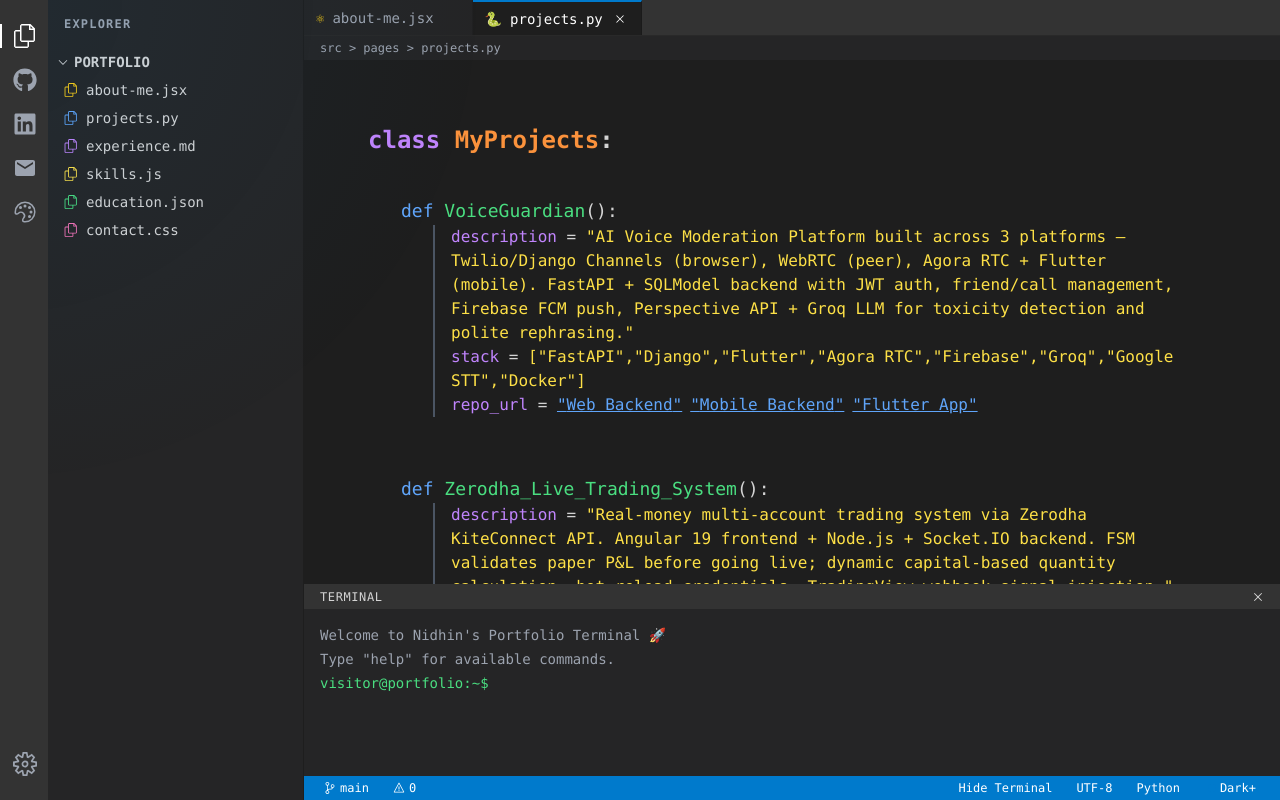
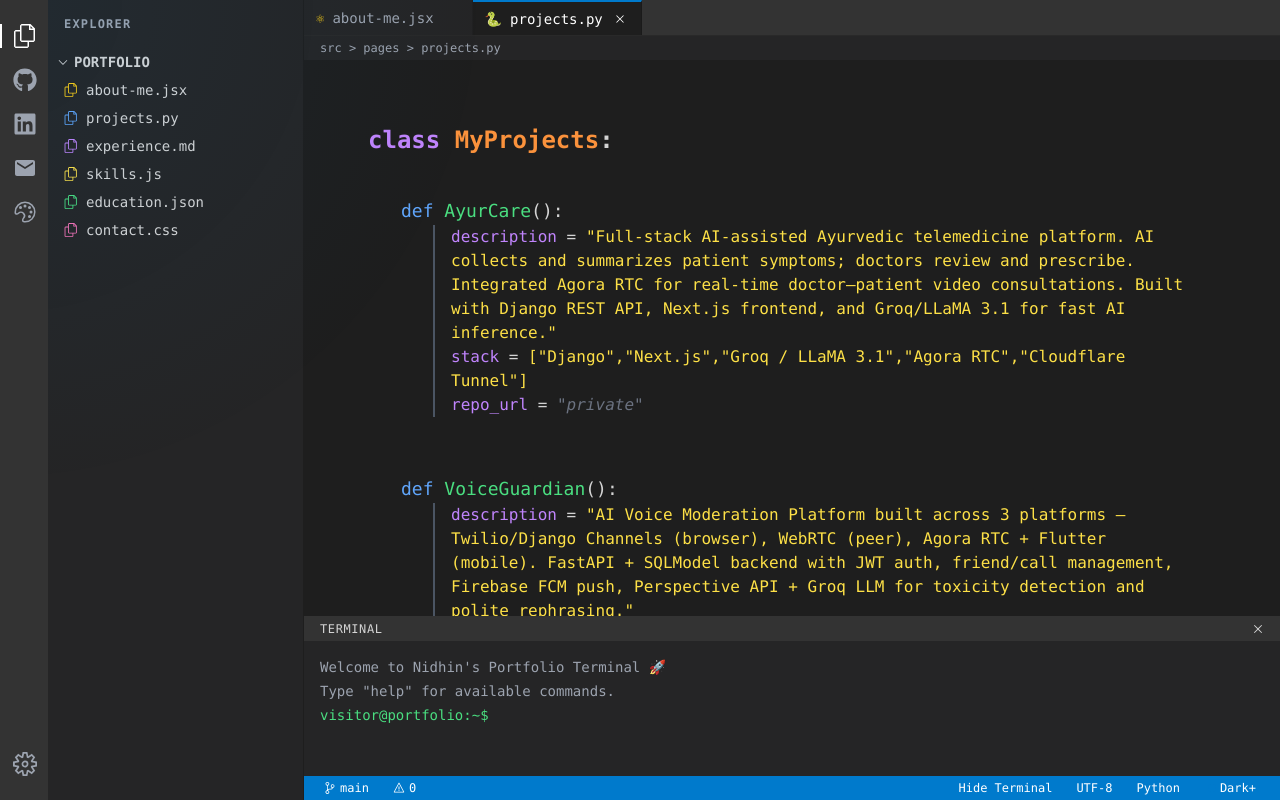
Before and after one commit to nidhinvijay/portfolio, a React (Vite) app: page / in a window 1280 px wide. Both pictures are taken after a click on the element "projects.py". Built offline with nearby package versions, Linux system fonts and the light colour scheme.

Commit message:
jheight fix

```diff
--- a/src/components/Terminal.jsx
+++ b/src/components/Terminal.jsx
@@ -87,7 +87,7 @@
   if (!isOpen) return null;
 
   return (
-    <div className="h-48 bg-vscode-sidebar border-t border-vscode-activitybar flex flex-col text-vscode-text font-mono text-sm">
+    <div className="h-40 bg-vscode-sidebar border-t border-vscode-activitybar flex flex-col text-vscode-text font-mono text-sm">
       <div className="flex justify-between items-center px-4 py-1 bg-vscode-activitybar text-xs uppercase tracking-wider">
         <span>Terminal</span>
         <VscChromeClose className="cursor-pointer hover:text-white" onClick={onClose} />
--- a/src/pages/Projects.jsx
+++ b/src/pages/Projects.jsx
@@ -2,6 +2,12 @@
 import { motion } from 'framer-motion';
 
 const projects = [
+  {
+    name: 'AyurCare',
+    description: 'Full-stack AI-assisted Ayurvedic telemedicine platform. AI collects and summarizes patient symptoms; doctors review and prescribe. Integrated Agora RTC for real-time doctor–patient video consultations. Built with Django REST API, Next.js frontend, and Groq/LLaMA 3.1 for fast AI inference.',
+    stack: ['Django', 'Next.js', 'Groq / LLaMA 3.1', 'Agora RTC', 'Cloudflare Tunnel'],
+    isPrivate: true
+  },
   {
     name: 'VoiceGuardian',
     description: 'AI Voice Moderation Platform built across 3 platforms — Twilio/Django Channels (browser), WebRTC (peer), Agora RTC + Flutter (mobile). FastAPI + SQLModel backend with JWT auth, friend/call management, Firebase FCM push, Perspective API + Groq LLM for toxicity detection and polite rephrasing.',
@@ -71,7 +77,9 @@
               <p><span className="text-purple-400">stack</span> = <span className="text-yellow-300">{JSON.stringify(project.stack)}</span></p>
               <p>
                 <span className="text-purple-400">repo_url</span> ={' '}
-                {project.links ? (
+                {project.isPrivate ? (
+                  <span className="text-gray-500 italic">"private"</span>
+                ) : project.links ? (
                   <span className="space-x-2">
                     {project.links.map((l, i) => (
                       <a key={i} href={l.url} target="_blank" rel="noopener noreferrer" className="text-blue-400 underline hover:text-vscode-accent">
```
